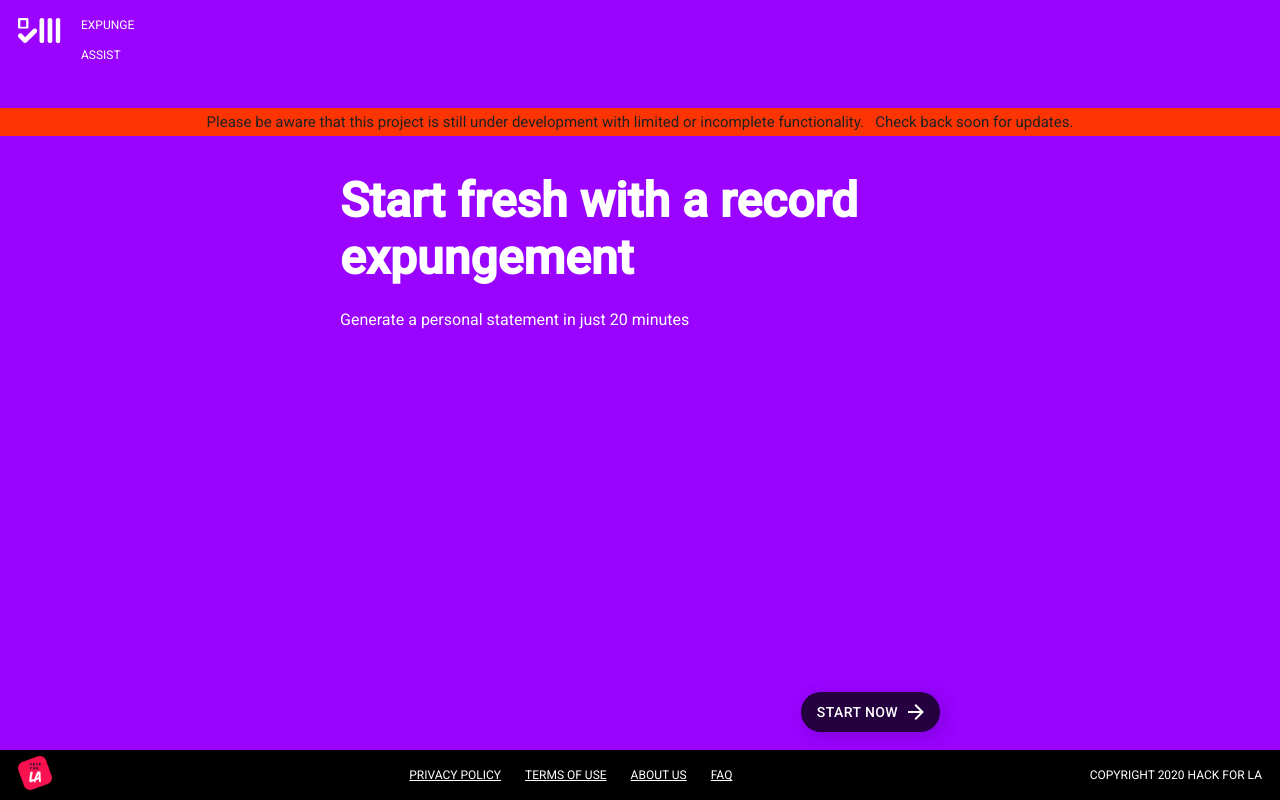
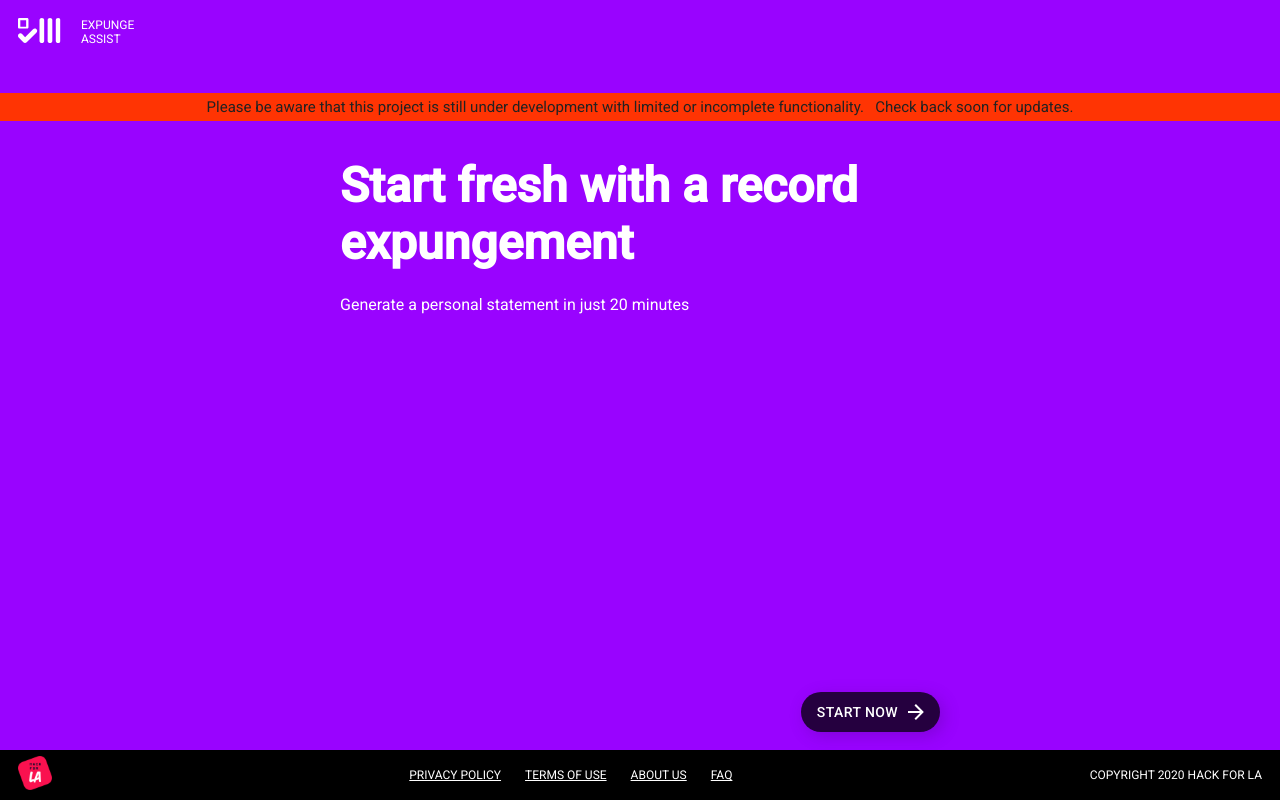
Before and after one commit to hackforla/expunge-assist, a React (Create React App) app in the folder products/statement-generator/: page / in a window 1280 px wide. Built offline with nearby package versions, Linux system fonts and the light colour scheme.

Commit message:
fix Expunge Assist text in the header being p

```diff
--- a/products/statement-generator/src/components/Header.tsx
+++ b/products/statement-generator/src/components/Header.tsx
@@ -72,8 +72,8 @@ const Header = () => {
         }}
         className="logo-title"
       >
-        <p>Expunge</p>
-        <p>Assist</p>
+        <span>Expunge</span>
+        <span>Assist</span>
       </Link>
     </div>
   );
```
